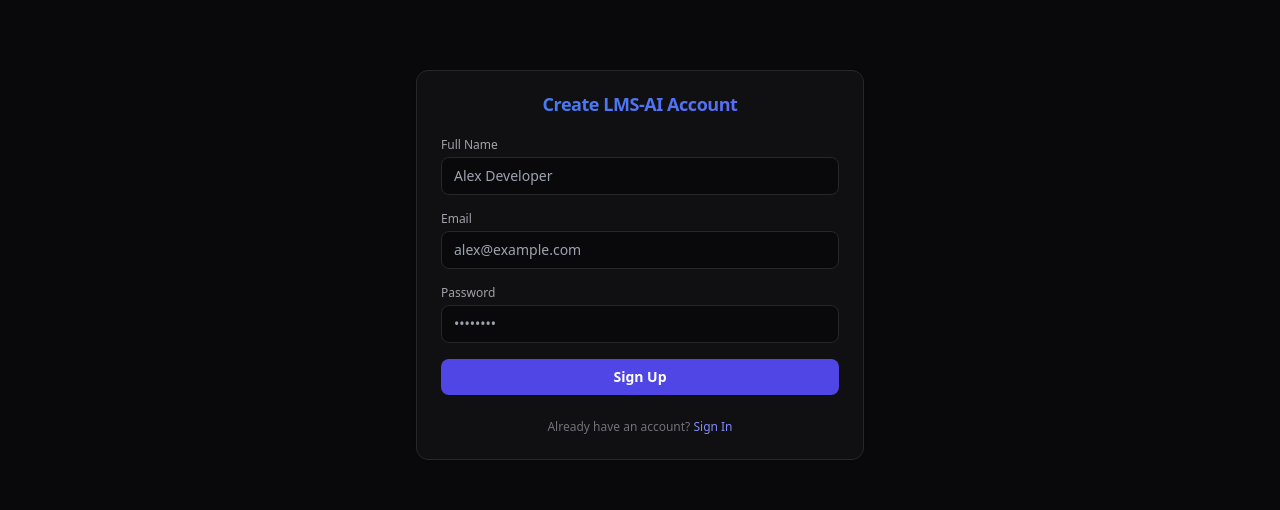
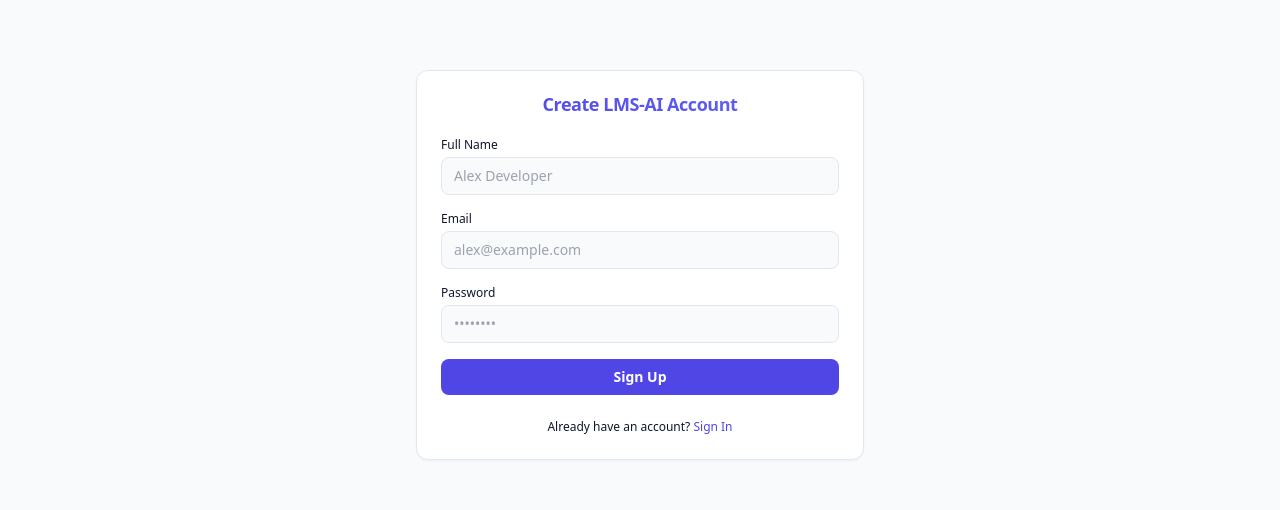
Before and after one commit to SakethBhargava/LearnSpaceAI, a Next.js app: page /signup in a window 1280 px wide. Shown: the part 200-710 px from the top of the page. Built offline with nearby package versions, Linux system fonts and the light colour scheme; no server answers.

Commit message:
added theme-toggle

```diff
--- a/app/(auth)/login/page.tsx
+++ b/app/(auth)/login/page.tsx
@@ -1,65 +1,79 @@
-'use client'
+"use client";
 
-import { useState } from 'react'
-import Link from 'next/link'
-import { createClient } from '@/lib/supabase/client'
-import { Button } from '@/components/ui/button'
-import { Card, CardContent, CardHeader, CardTitle } from '@/components/ui/card'
+import { useState } from "react";
+import Link from "next/link";
+import { createClient } from "@/lib/supabase/client";
+import { Button } from "@/components/ui/button";
+import { Card, CardContent, CardHeader, CardTitle } from "@/components/ui/card";
 
 export default function LoginPage() {
-  const [email, setEmail] = useState('')
-  const [password, setPassword] = useState('')
-  const [loading, setLoading] = useState(false)
-  const supabase = createClient()
+  const [email, setEmail] = useState("");
+  const [password, setPassword] = useState("");
+  const [loading, setLoading] = useState(false);
+  const supabase = createClient();
 
   const handleLogin = async (e: React.FormEvent) => {
-    e.preventDefault()
-    setLoading(true)
-    const { error } = await supabase.auth.signInWithPassword({ email, password })
+    e.preventDefault();
+    setLoading(true);
+    const { error } = await supabase.auth.signInWithPassword({
+      email,
+      password,
+    });
     if (error) {
-      alert(error.message)
+      alert(error.message);
     } else {
-      window.location.href = '/dashboard'
+      window.location.href = "/dashboard";
     }
-    setLoading(false)
-  }
+    setLoading(false);
+  };
 
   return (
-    <div className="min-h-screen bg-zinc-950 flex items-center justify-center p-4">
-      <Card className="w-full max-w-md border-zinc-800 bg-zinc-900/50">
+    <div className="min-h-screen bg-background text-foreground flex items-center justify-center p-4">
+      <Card className="w-full max-w-md border-border bg-card/60 backdrop-blur-sm shadow-lg">
         <CardHeader className="text-center">
-          <CardTitle className="text-2xl font-black bg-gradient-to-r from-blue-500 to-indigo-500 bg-clip-text text-transparent">
+          <CardTitle className="text-2xl font-black bg-gradient-to-r from-primary to-indigo-500 bg-clip-text text-transparent">
             LMS-AI Sign In
           </CardTitle>
         </CardHeader>
         <CardContent>
           <form onSubmit={handleLogin} className="space-y-4">
             <div>
-              <label className="block text-xs text-zinc-400 mb-1">Email</label>
+              <label className="block text-xs text-muted-foreground mb-1">
+                Email
+              </label>
               <input
                 type="email"
                 value={email}
                 onChange={(e) => setEmail(e.target.value)}
                 required
-                className="w-full bg-zinc-950 border border-zinc-800 rounded-lg px-3 py-2 text-sm text-white focus:outline-none focus:ring-1 focus:ring-indigo-500"
+                className="w-full bg-background border border-border rounded-lg px-3 py-2 text-sm text-foreground placeholder:text-muted-foreground focus:outline-none focus:ring-1 focus:ring-primary"
               />
             </div>
             <div>
-              <label className="block text-xs text-zinc-400 mb-1">Password</label>
+              <label className="block text-xs text-muted-foreground mb-1">
+                Password
+              </label>
               <input
                 type="password"
                 value={password}
                 onChange={(e) => setPassword(e.target.value)}
                 required
-                className="w-full bg-zinc-950 border border-zinc-800 rounded-lg px-3 py-2 text-sm text-white focus:outline-none focus:ring-1 focus:ring-indigo-500"
+                className="w-full bg-background border border-border rounded-lg px-3 py-2 text-sm text-foreground placeholder:text-muted-foreground focus:outline-none focus:ring-1 focus:ring-primary"
               />
             </div>
-            <Button type="submit" className="w-full bg-indigo-600 hover:bg-indigo-500 font-semibold" disabled={loading}>
-              {loading ? 'Signing in...' : 'Sign In'}
+            <Button
+              type="submit"
+              className="w-full font-semibold"
+              disabled={loading}
+            >
+              {loading ? "Signing in..." : "Sign In"}
             </Button>
-            <div className="text-center text-xs text-zinc-500 pt-2">
-              Don't have an account?{' '}
-              <Link href="/signup" className="text-indigo-400 hover:underline">
+            <div className="text-center text-xs text-muted-foreground pt-2">
+              Don't have an account?{" "}
+              <Link
+                href="/signup"
+                className="text-primary hover:underline font-medium"
+              >
                 Sign Up
               </Link>
             </div>
@@ -67,5 +81,5 @@ export default function LoginPage() {
         </CardContent>
       </Card>
     </div>
-  )
+  );
 }
--- a/app/(auth)/signup/page.tsx
+++ b/app/(auth)/signup/page.tsx
@@ -1,73 +1,79 @@
-'use client'
+"use client";
 
-import { useState } from 'react'
-import Link from 'next/link'
-import { createClient } from '@/lib/supabase/client'
-import { Button } from '@/components/ui/button'
-import { Card, CardContent, CardHeader, CardTitle } from '@/components/ui/card'
+import { useState } from "react";
+import Link from "next/link";
+import { createClient } from "@/lib/supabase/client";
+import { Button } from "@/components/ui/button";
+import { Card, CardContent, CardHeader, CardTitle } from "@/components/ui/card";
 
 export default function SignupPage() {
-  const [fullName, setFullName] = useState('')
-  const [email, setEmail] = useState('')
-  const [password, setPassword] = useState('')
-  const [loading, setLoading] = useState(false)
-  const supabase = createClient()
+  const [fullName, setFullName] = useState("");
+  const [email, setEmail] = useState("");
+  const [password, setPassword] = useState("");
+  const [loading, setLoading] = useState(false);
+  const supabase = createClient();
 
   const handleSignup = async (e: React.FormEvent) => {
-    e.preventDefault()
-    setLoading(true)
+    e.preventDefault();
+    setLoading(true);
 
     const { error } = await supabase.auth.signUp({
       email,
       password,
       options: {
-        data: { full_name: fullName }
-      }
-    })
+        data: { full_name: fullName },
+      },
+    });
 
     if (error) {
-      alert(error.message)
+      alert(error.message);
     } else {
-      alert('Account created! Proceeding to dashboard.')
-      window.location.href = '/dashboard'
+      alert("Account created! Proceeding to dashboard.");
+      window.location.href = "/dashboard";
     }
-    setLoading(false)
-  }
+    setLoading(false);
+  };
 
   return (
-    <div className="min-h-screen bg-zinc-950 flex items-center justify-center p-4">
-      <Card className="w-full max-w-md border-zinc-800 bg-zinc-900/50">
+    <div className="min-h-screen bg-background text-foreground flex items-center justify-center p-4">
+      <Card className="w-full max-w-md border-border bg-card/60 backdrop-blur-sm shadow-lg">
         <CardHeader className="text-center">
-          <CardTitle className="text-2xl font-black bg-gradient-to-r from-blue-500 to-indigo-500 bg-clip-text text-transparent">
+          <CardTitle className="text-2xl font-black bg-gradient-to-r from-primary to-indigo-500 bg-clip-text text-transparent">
             Create LMS-AI Account
           </CardTitle>
         </CardHeader>
         <CardContent>
           <form onSubmit={handleSignup} className="space-y-4">
             <div>
-              <label className="block text-xs text-zinc-400 mb-1">Full Name</label>
+              <label className="block text-xs text-muted-foreground mb-1">
+                Full Name
+              </label>
               <input
                 type="text"
                 value={fullName}
                 onChange={(e) => setFullName(e.target.value)}
                 required
                 placeholder="Alex Developer"
-                className="w-full bg-zinc-950 border border-zinc-800 rounded-lg px-3 py-2 text-sm text-white focus:outline-none focus:ring-1 focus:ring-indigo-500"
+                className="w-full bg-background border border-border rounded-lg px-3 py-2 text-sm text-foreground placeholder:text-muted-foreground focus:outline-none focus:ring-1 focus:ring-primary"
               />
             </div>
             <div>
-              <label className="block text-xs text-zinc-400 mb-1">Email</label>
+              <label className="block text-xs text-muted-foreground mb-1">
+                Email
+              </label>
               <input
                 type="email"
                 value={email}
                 onChange={(e) => setEmail(e.target.value)}
                 required
                 placeholder="alex@example.com"
-                className="w-full bg-zinc-950 border border-zinc-800 rounded-lg px-3 py-2 text-sm text-white focus:outline-none focus:ring-1 focus:ring-indigo-500"
+                className="w-full bg-background border border-border rounded-lg px-3 py-2 text-sm text-foreground placeholder:text-muted-foreground focus:outline-none focus:ring-1 focus:ring-primary"
               />
             </div>
             <div>
-              <label className="block text-xs text-zinc-400 mb-1">Password</label>
+              <label className="block text-xs text-muted-foreground mb-1">
+                Password
+              </label>
               <input
                 type="password"
                 value={password}
@@ -75,15 +81,22 @@ export default function SignupPage() {
                 required
                 minLength={6}
                 placeholder="••••••••"
-                className="w-full bg-zinc-950 border border-zinc-800 rounded-lg px-3 py-2 text-sm text-white focus:outline-none focus:ring-1 focus:ring-indigo-500"
+                className="w-full bg-background border border-border rounded-lg px-3 py-2 text-sm text-foreground placeholder:text-muted-foreground focus:outline-none focus:ring-1 focus:ring-primary"
               />
             </div>
-            <Button type="submit" className="w-full bg-indigo-600 hover:bg-indigo-500 font-semibold" disabled={loading}>
-              {loading ? 'Creating Account...' : 'Sign Up'}
+            <Button
+              type="submit"
+              className="w-full font-semibold"
+              disabled={loading}
+            >
+              {loading ? "Creating Account..." : "Sign Up"}
             </Button>
-            <div className="text-center text-xs text-zinc-500 pt-2">
-              Already have an account?{' '}
-              <Link href="/login" className="text-indigo-400 hover:underline">
+            <div className="text-center text-xs text-muted-foreground pt-2">
+              Already have an account?{" "}
+              <Link
+                href="/login"
+                className="text-primary hover:underline font-medium"
+              >
                 Sign In
               </Link>
             </div>
@@ -91,5 +104,5 @@ export default function SignupPage() {
         </CardContent>
       </Card>
     </div>
-  )
+  );
 }
```
